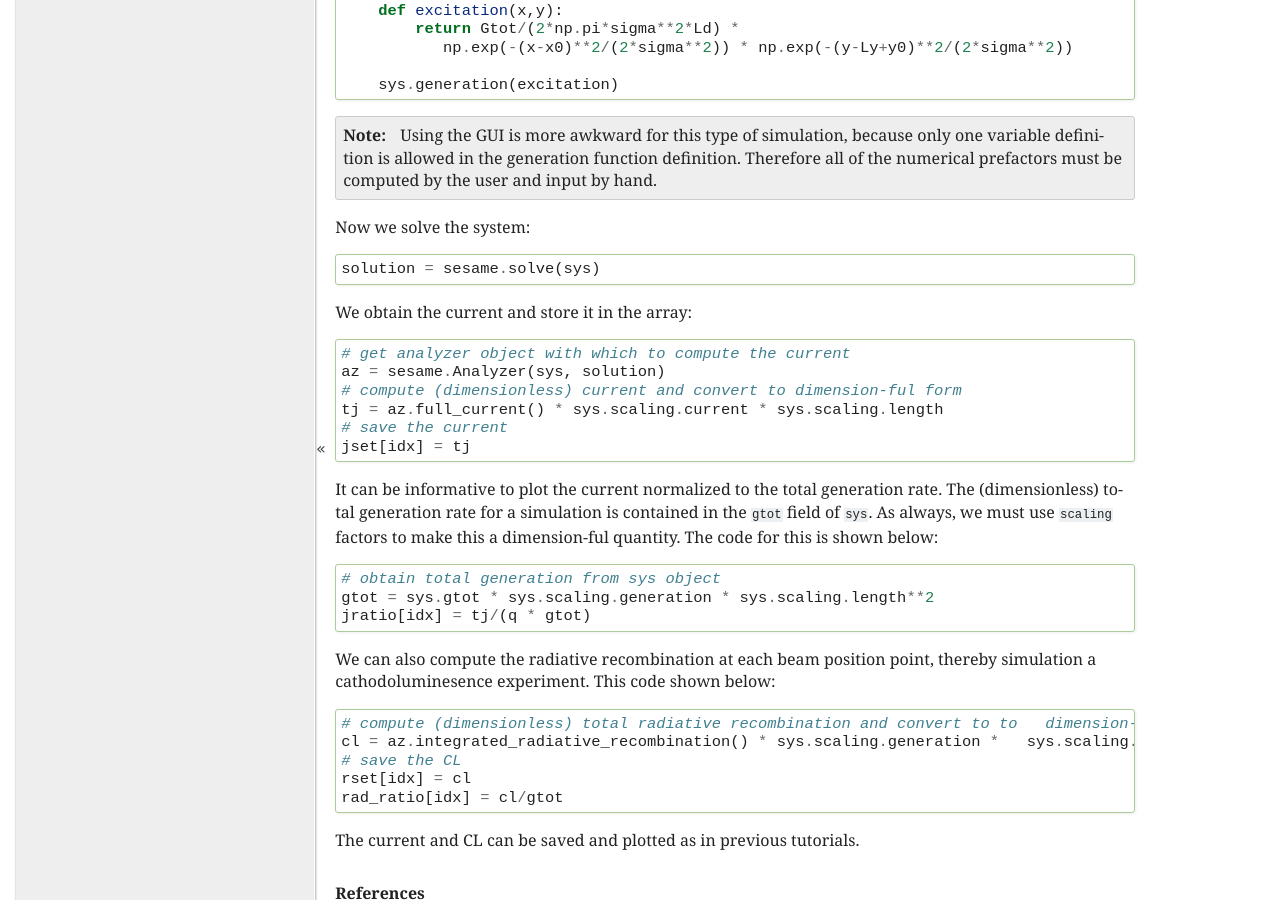
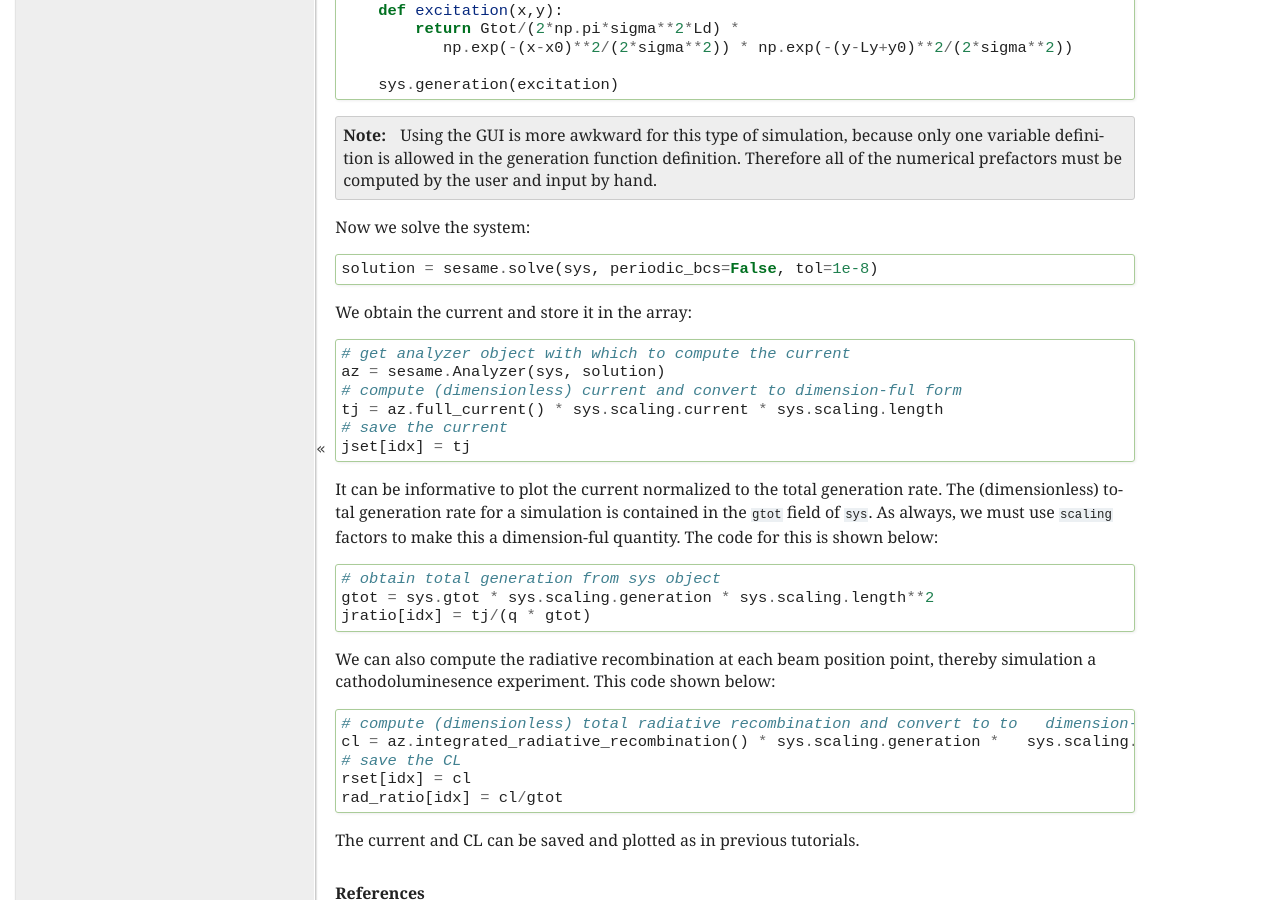
Before and after one commit to usnistgov/sesame, a Sphinx documentation site: the page built from doc/tutorial/tuto_ebic.rst, in a window 1280 px wide and 900 px high, scrolled down 3407 px. Built offline with Sphinx 7.4.7, drawn with Linux system fonts in a browser that asks for light colours; formulas are drawn with MathJax 3.

Commit message:
Update tuto_ebic.rst
update call to "solve", specifying option "periodic_bcs=False"

```diff
--- a/doc/tutorial/tuto_ebic.rst
+++ b/doc/tutorial/tuto_ebic.rst
@@ -161,7 +161,7 @@ Next we scan over :math:`x_0` with a ``for`` loop.  At each value of :math:`x_0`
 
 Now we solve the system::
 
-	    solution = sesame.solve(sys)
+	    solution = sesame.solve(sys, periodic_bcs=False, tol=1e-8)
 
 
 We obtain the current and store it in the array::
```
